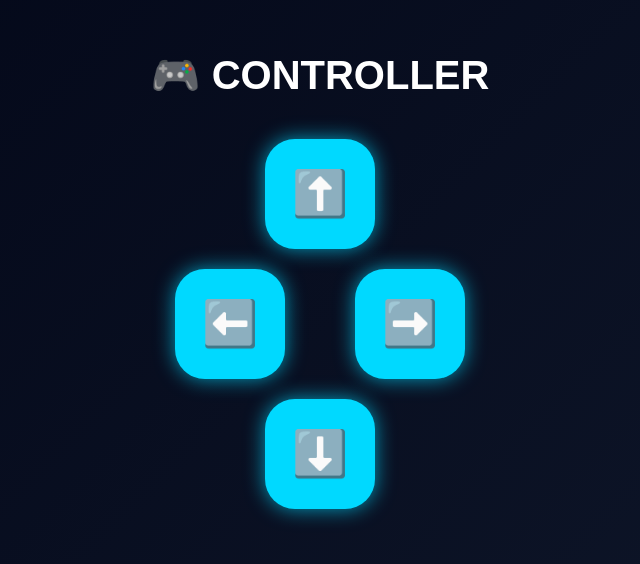
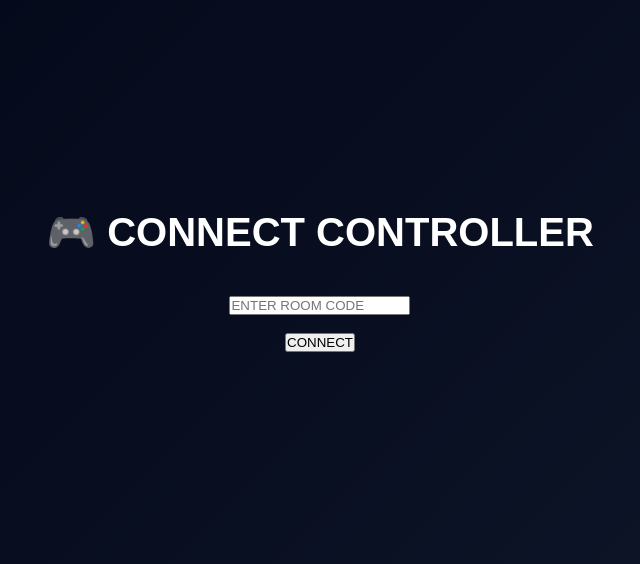
Before and after one commit to ahrithik188-lab/air-console, a website: page public/controler.html in a window 1280 px wide. Shown: the part 120-684 px from the top of the page, without its empty margins (320-960 px from the left). Drawn offline with nearby package versions, Linux system fonts and the light colour scheme; no server answers.

Commit message:
controler.html

```diff
--- a/public/controler.html
+++ b/public/controler.html
@@ -11,7 +11,40 @@ name="viewport"
     content="width=device-width, initial-scale=1.0">
 
 </head>
+
 <body class="controller-body">
+
+<!-- JOIN SCREEN -->
+
+<div id="joinScreen">
+
+    <h1>
+    🎮 CONNECT CONTROLLER
+    </h1>
+
+    <input
+    type="text"
+    id="roomInput"
+    placeholder="ENTER ROOM CODE"
+    maxlength="6">
+
+    <br><br>
+
+    <button
+    class="join-btn"
+    onclick="joinRoom()">
+
+        CONNECT
+
+    </button>
+
+</div>
+
+<!-- CONTROLLER SCREEN -->
+
+<div
+id="controllerScreen"
+style="display:none;">
 
     <h1>
     🎮 CONTROLLER
@@ -45,21 +78,54 @@ content="width=device-width, initial-scale=1.0">
 
     </div>
 
+</div>
+
 <script src="/socket.io/socket.io.js"></script>
 
 <script>
 
 const socket = io();
 
-const room = "HRI123";
+let room = "";
+
+// JOIN ROOM
+
+function joinRoom(){
+
+    room =
+    document.getElementById("roomInput")
+    .value.toUpperCase();
+
+    if(room.length !== 6){
+
+        alert("ENTER VALID 6 DIGIT ROOM CODE");
+
+        return;
+
+    }
 
     socket.emit("join-room", room);
+
+    localStorage.setItem("room", room);
+
+    document.getElementById("joinScreen")
+    .style.display = "none";
+
+    document.getElementById("controllerScreen")
+    .style.display = "block";
+
+}
+
+// SEND BUTTON INPUT
 
 function move(direction){
 
     socket.emit(
         "controller-move",
-        direction
+        {
+            room: room,
+            direction: direction
+        }
     );
 
     // PHONE VIBRATION
```
Lines whose indentation alone changed are shown as unchanged.
